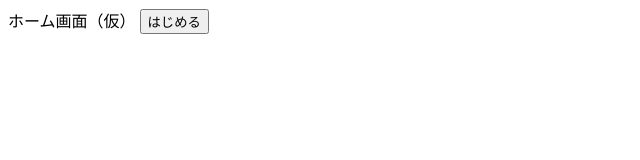
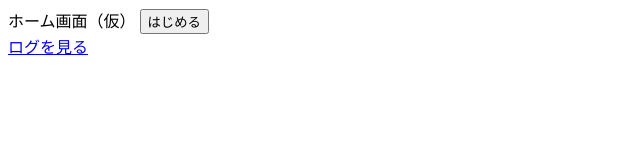
Before and after one commit to shironana223/selflect, a Nuxt app: page / in a window 1280 px wide. Shown: the top 160 px of the page, without its empty margins (0-640 px from the left). Built offline with nearby package versions, Linux system fonts and the light colour scheme.

Commit message:
logslink

```diff
--- a/pages/index.vue
+++ b/pages/index.vue
@@ -3,6 +3,9 @@
     ホーム画面（仮）
     <button @click="goListup">はじめる</button>
   </div>
+<NuxtLink to="/04_logs">ログを見る</NuxtLink>
+
+
 </template>
 
 <script setup>
```
